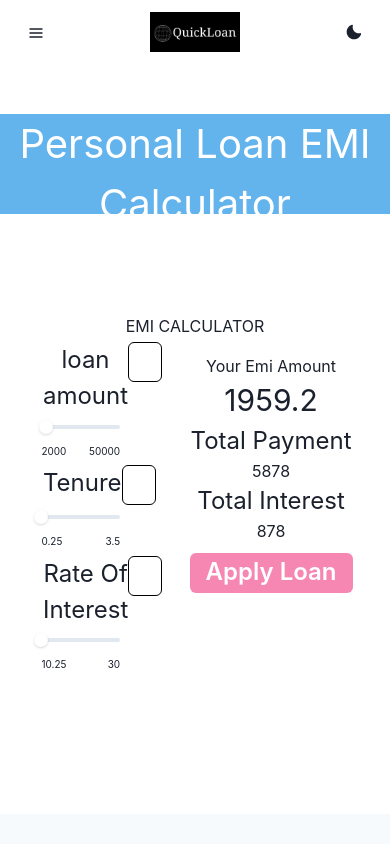
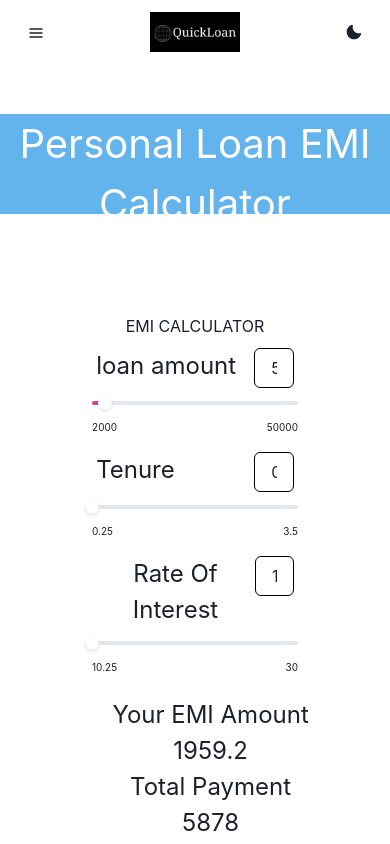
Before and after one commit to sagardeswal123/decorous-lake-5250, a React (Create React App) app in the folder project/: page /emiCalculator in a window 390 px wide. Shown: the top 844 px of the page. Built offline with nearby package versions, Linux system fonts and the light colour scheme.

Commit message:
add media query and some style in EMI Calculator page

```diff
--- a/project/src/Pages/EmiCalculator.jsx
+++ b/project/src/Pages/EmiCalculator.jsx
@@ -1,4 +1,4 @@
-import { Box, Button } from '@chakra-ui/react'
+import { Box, Button,Text } from '@chakra-ui/react'
 import React, { useEffect, useState } from 'react'
 import { ChakraSlider } from "../Components/slider"
 import { Link, Navigate } from 'react-router-dom'
@@ -37,23 +37,23 @@ const EmiCalculator = () => {
         <Box fontSize={"20px"} >Calculate your EMI and choose the most suitable product for you</Box>
       </Box>
 
-      <Box height={"400px"} width="80%" margin="auto" marginBottom={"100px"} marginTop={"100px"}>
+      <Box  width="80%" margin="auto" marginBottom={"100px"} marginTop={"100px"} >
         <Box textAlign="center" display="flex" alignItems="center" justifyContent="center">EMI CALCULATOR</Box>
-        <Box display={"flex"}>
-          <Box width={"50%"}>
+        <Box   display={{base:"block",md:"flex"}} flexDirection={{base:"column",md:"row"}} >
+          <Box width={{ base:"100%", md:"50%"}}  display="flex" flexDirection="column" alignItems="center" justifyContent="center" >
             <ChakraSlider name={"loan amount"} amount="5000" width="70%" min="2000" max="50000" steps="2000" onChange={handleLoanAmount} />
             <ChakraSlider name={"Tenure"} amount="0.25" width="70%" min="0.25" max="3.5" steps="0.25" onChange={handleLoanTenure} />
             <ChakraSlider name={"Rate Of Interest"} amount="10.25" width="70%" min="10.25" max="30" steps="0.25" onChange={handleLoanRate} />
           </Box>
           <Box marginTop={"5%"} marginLeft={"10%"}>
-            <Box>Your Emi Amount</Box>
-            <Box fontSize={"30px"}>{emi}</Box>
-            <Box fontSize={"24px"}>Total Payment</Box>
-            <Box>{(emi * +loanTenure * 12).toFixed(0)}</Box>
-            <Box fontSize={"24px"}>Total Interest</Box>
-            <Box>{((emi * +loanTenure * 12) - loanAmount).toFixed(0)}</Box>
+            <Text  fontSize='2xl'>Your EMI Amount</Text >
+            <Text  fontSize='2xl'>{emi}</Text >
+            <Text  fontSize='2xl'>Total Payment</Text >
+            <Text  fontSize='2xl'>{(emi * +loanTenure * 12).toFixed(0)}</Text >
+            <Text  fontSize='2xl'>Total Interest</Text >
+            <Text  fontSize='2xl'>{((emi * +loanTenure * 12) - loanAmount).toFixed(0)}</Text >
             <Link to="/loanApplicationPage">
-            <Button fontSize={"24px"} margin={"10px 0px 40px 0px"} backgroundColor={"pink.300"} color={"white"} _hover={{ backgroundColor: "pink.200" }} >Apply Loan </Button>
+            <Button size='lg' margin={"10px 0px 40px 0px"} backgroundColor={"pink.300"} color={"white"} _hover={{ backgroundColor: "pink.200" }} >Apply Loan </Button>
             </Link>
 
           </Box>
```
